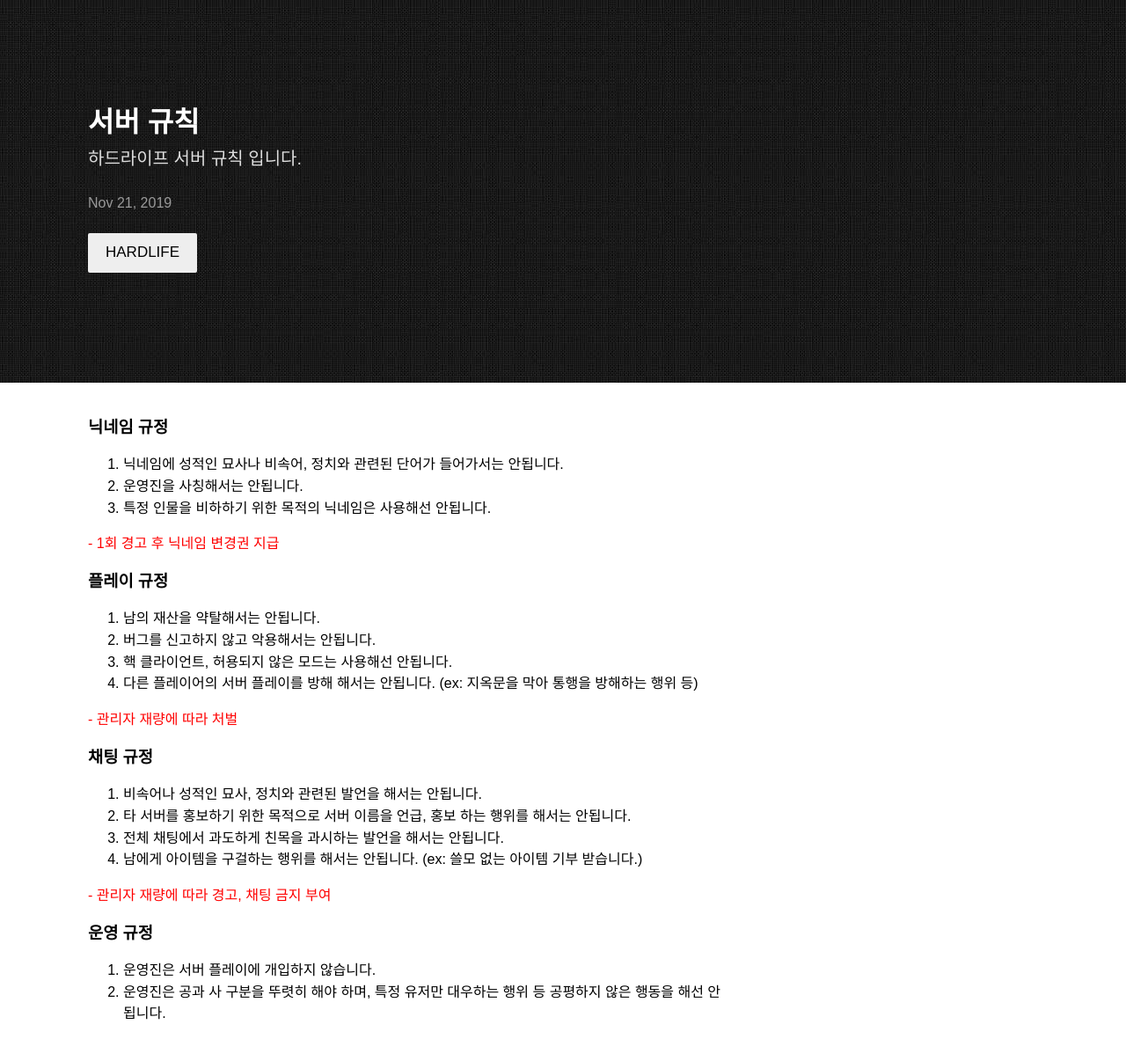
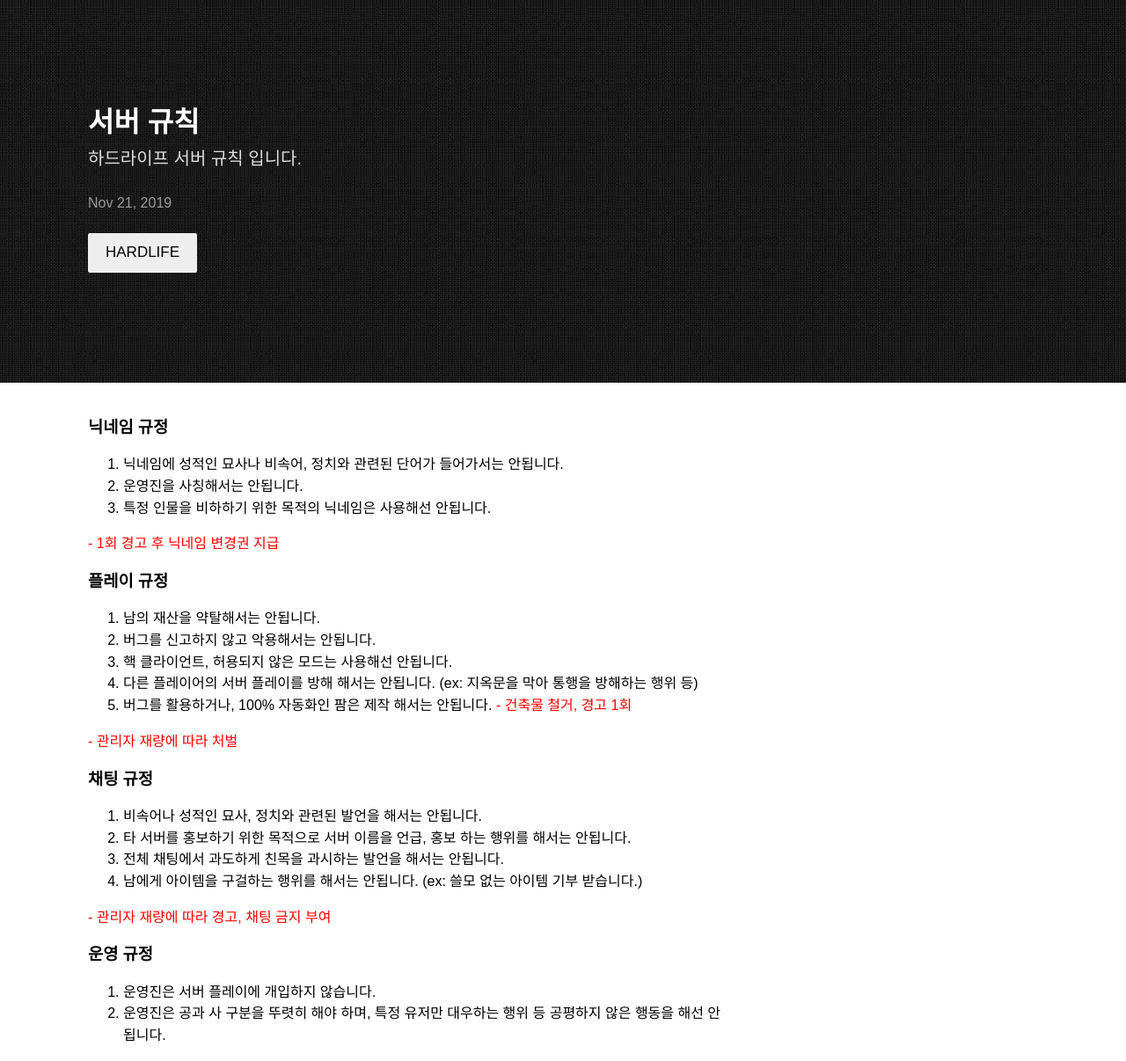
Before and after one commit to dueilee0/dueilee0.github.io, a Jekyll site: the page built from _posts/2019-11-21-서버-규칙.markdown, in a window 1280 px wide. Shown: the whole page at 88% size. Built offline with Jekyll 4.4.1, drawn with Linux system fonts in a browser that asks for light colours; some web fonts are replaced; before the commit the page ends 1181 px from its top, so only the background shows below that.

Commit message:
Update 2019-11-21-서버-규칙.markdown

```diff
--- a/_posts/2019-11-21-서버-규칙.markdown
+++ b/_posts/2019-11-21-서버-규칙.markdown
@@ -17,6 +17,7 @@ categories: HARDLIFE
 2. 버그를 신고하지 않고 악용해서는 안됩니다.
 3. 핵 클라이언트, 허용되지 않은 모드는 사용해선 안됩니다.
 4. 다른 플레이어의 서버 플레이를 방해 해서는 안됩니다. (ex: 지옥문을 막아 통행을 방해하는 행위 등)
+5. 버그를 활용하거나, 100% 자동화인 팜은 제작 해서는 안됩니다. <span style="color:red">- 건축물 철거, 경고 1회</span>
 
 <span style="color:red">- 관리자 재량에 따라 처벌</span>
 
```
